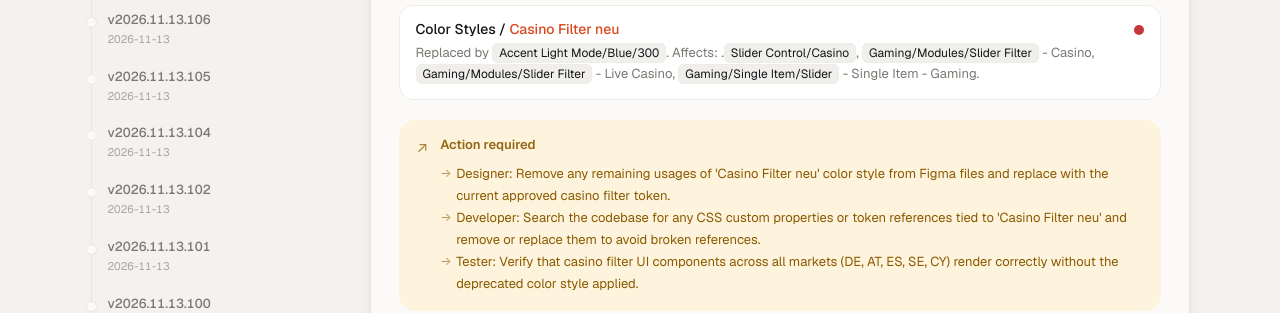
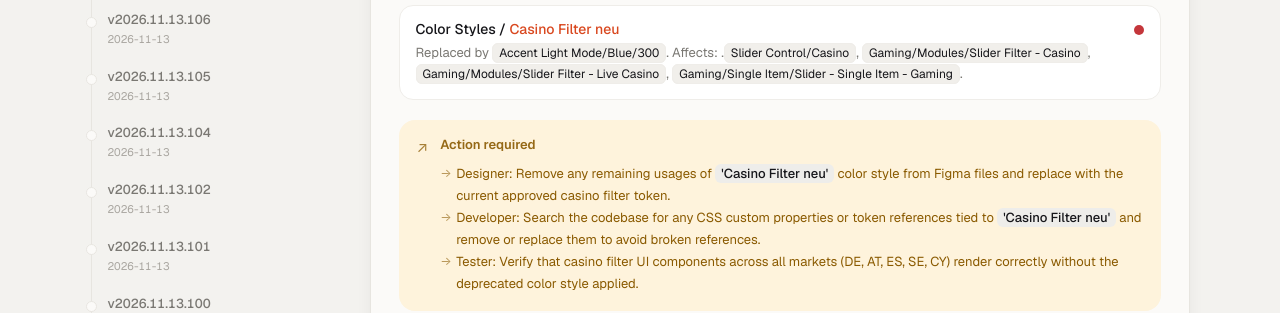
Before and after one commit to kowalskiiw/iw-changelog-sandbox, a website: page index.html in a window 1280 px wide. Shown: the part 485-798 px from the top of the page. Drawn offline with nearby package versions, Linux system fonts and the light colour scheme.

Commit message:
Update index.html

```diff
--- a/index.html
+++ b/index.html
@@ -603,18 +603,23 @@
     //   4) transition arrows         →
     // Path segments must be Capitalised/numeric words, so ordinary prose words
     // ("wherever", "and", "across") are never pulled into a pill.
-    const SEG = '[A-Z0-9][\\w]*(?: [A-Z0-9][\\w]*)*';
+    // SEG = one path segment: a Capitalised word-run ("Slider Filter") OR a
+    // pure-number tier ("600"). Never a digit-led mix like "1299px", so a
+    // measurement phrase isn't mistaken for a token path.
+    const SEG = '(?:[A-Z][\\w]*(?: [A-Z][\\w]*)*|\\d+)';
     const RE = new RegExp(
-      '(&quot;(?:(?!&quot;).)*&quot;)' +          // 0) quoted string (non-greedy, escaped quotes)
-      '|(--[a-z0-9-]+)' +                          // 1) CSS var
-      '|(#[0-9A-Fa-f]{6}(?:\\s\\(\\d+%\\))?)' +   // 2) hex (optional alpha %)
-      '|(' + SEG + '(?:\\/' + SEG + ')+)(?!\\s*\\d)' +  // 3) slash path (not a measurement phrase)
-      '|(→)',                                     // 4) arrow
+      '(&quot;(?:(?!&quot;).)*&quot;)' +                 // 0) double-quoted string → whole name
+      "|('[A-Z0-9][^']*')" +                             // 1) single-quoted name (starts capital/digit) → whole name
+      '|(--[a-z0-9-]+)' +                                // 2) CSS var
+      '|(#[0-9A-Fa-f]{6}(?:\\s\\(\\d+%\\))?)' +          // 3) hex (optional alpha %)
+      '|(' + SEG + '(?:\\/' + SEG + ')+(?: - ' + SEG + ')*)\\b(?!\\s*\\d)' + // 4) slash path + optional " - Suffix" (e.g. "Gaming/Modules/Slider Filter - Casino"); \b stops mid-word backtracking, the lookahead rejects measurement phrases
+      '|(→)',                                            // 5) arrow
       'g'
     );
 
-    return escaped.replace(RE, (m, quoted, cssVar, hex, path, arrow) => {
-      if (quoted) return `<span class="change-emphasis">${quoted}</span>`;
+    return escaped.replace(RE, (m, dq, sq, cssVar, hex, path, arrow) => {
+      if (dq)     return `<span class="change-emphasis">${dq}</span>`;
+      if (sq)     return `<span class="change-emphasis">${sq}</span>`;
       if (cssVar) return `<span class="change-token">${cssVar}</span>`;
       if (hex)    return `<span class="change-token">${hex}</span>`;
       if (path)   return `<span class="change-token">${path}</span>`;
```
